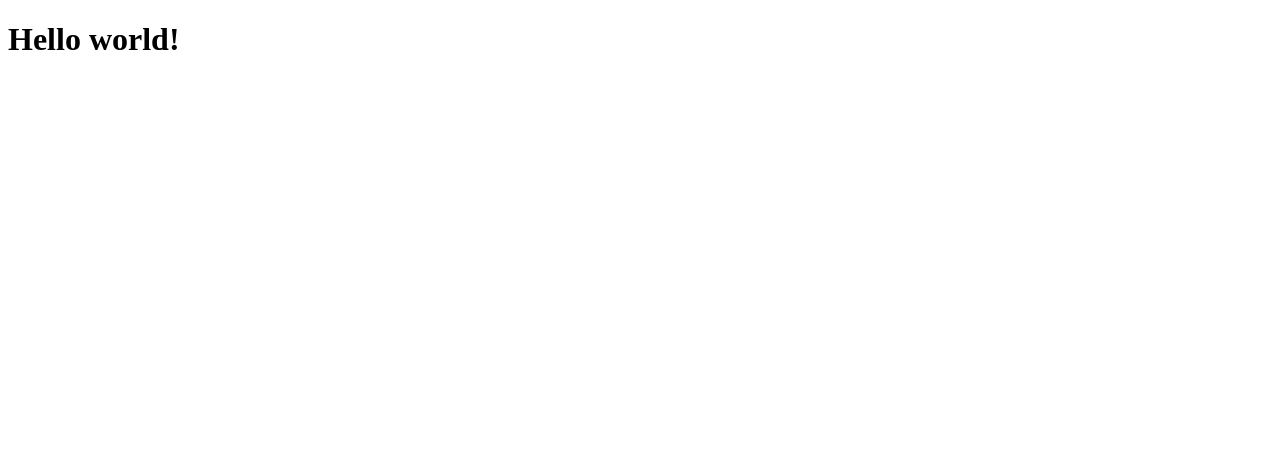
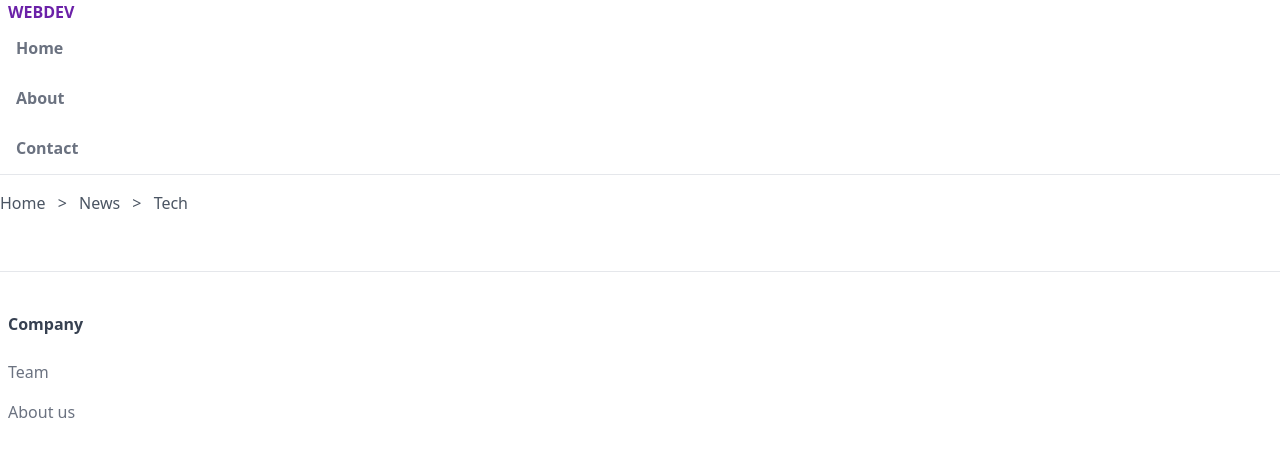
Before and after one commit to AbadzhevaK8/tailwind-test-project, a website: page index.html in a window 1280 px wide. Drawn offline with Linux system fonts and the light colour scheme.

Commit message:
feat: add basic layout.

```diff
--- a/index.html
+++ b/index.html
@@ -1,15 +1,77 @@
 <!DOCTYPE html>
 <html lang="en">
-<head>
-  <meta charset="UTF-8">
-  <meta http-equiv="X-UA-Compatible" content="IE=edge">
-  <meta name="viewport" content="width=device-width, initial-scale=1.0">
-  <!-- <script src="https://cdn.tailwindcss.com"></script> -->
-  <title>TailwindCSS</title>
-</head>
-<body>
-  <h1 class="text-3xl font-bold underline">
-    Hello world!
-  </h1>
-</body>
+  <head>
+    <meta charset="UTF-8" />
+    <meta http-equiv="X-UA-Compatible" content="IE=edge" />
+    <meta name="viewport" content="width=device-width, initial-scale=1.0" />
+    <link rel="stylesheet" href="/public/styles.css" />
+    <title>TailwindCSS</title>
+  </head>
+  <body>
+    <!--header  -->
+    <header class="px-2 border-b">
+      <a class="uppercase font-bold text-purple-800" href="#">webDev</a>
+      <nav>
+        <ul class="text-gray-500 font-semibold">
+          <li>
+            <a
+              class="inline-block py-3 px-2 hover:text-purple-800 focus:text-purple-800 border-b-2 border-transparent hover:border-purple-800"
+              href="#"
+              >Home</a
+            >
+          </li>
+          <li>
+            <a
+              class="inline-block py-3 px-2 hover:text-purple-800 focus:text-purple-800 border-b-2 border-transparent hover:border-purple-800"
+              href="#"
+              >About</a
+            >
+          </li>
+          <li>
+            <a
+              class="inline-block py-3 px-2 hover:text-purple-800 focus:text-purple-800 border-b-2 border-transparent hover:border-purple-800"
+              href="#"
+              >Contact</a
+            >
+          </li>
+        </ul>
+      </nav>
+    </header>
+    <main>
+      <!-- breadcrumbs -->
+      <div>
+        <div class="py-4 overflow-y-auto whitespace-nowrap">
+          <a class="text-gray-600 hover:text-gray-900" href="#">Home</a>
+          <span class="mx-2 text-gray-600">&gt;</span>
+          <a class="text-gray-600 hover:text-gray-900" href="#">News</a>
+          <span class="mx-2 text-gray-600">&gt;</span>
+          <a class="text-gray-600 hover:text-gray-900" href="#">Tech</a>
+        </div>
+      </div>
+    </main>
+    <!-- footer -->
+    <footer class="border-t mt-10 py-10 px-2">
+      <div>
+        <div>
+          <h6 class="font-semibold text-gray-700 mb-4">Company</h6>
+          <ul>
+            <li>
+              <a
+                class="inline-block text-gray-500 py-2 hover:underline"
+                href="#"
+                >Team</a
+              >
+            </li>
+            <li>
+              <a
+                class="inline-block text-gray-500 py-2 hover:underline"
+                href="#"
+                >About us</a
+              >
+            </li>
+          </ul>
+        </div>
+      </div>
+    </footer>
+  </body>
 </html>
--- a/package.json
+++ b/package.json
@@ -4,7 +4,7 @@
   "description": "Tailwind test project.",
   "main": "index.js",
   "scripts": {
-    "test": "echo \"Error: no test specified\" && exit 1"
+    "build": "tailwindcss build -i src/main.css -o public/styles.css --watch"
   },
   "repository": {
     "type": "git",
--- /dev/null
+++ b/src/main.css
@@ -0,0 +1,3 @@
+@tailwind base;
+@tailwind components;
+@tailwind utilities;
```
Also changed, not shown: public/styles.css (added).
